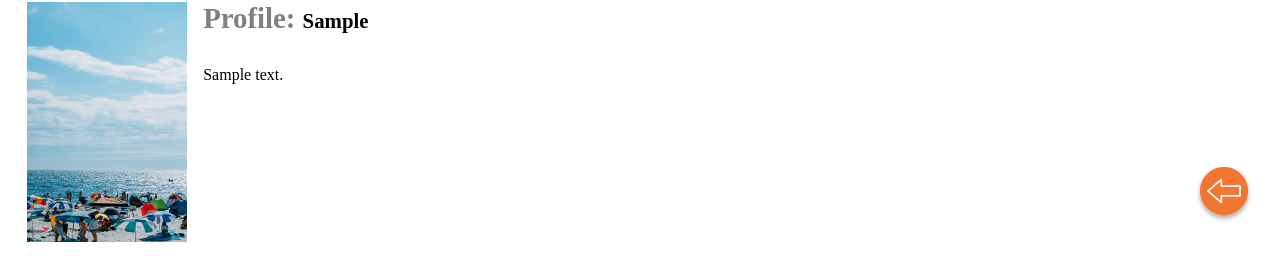
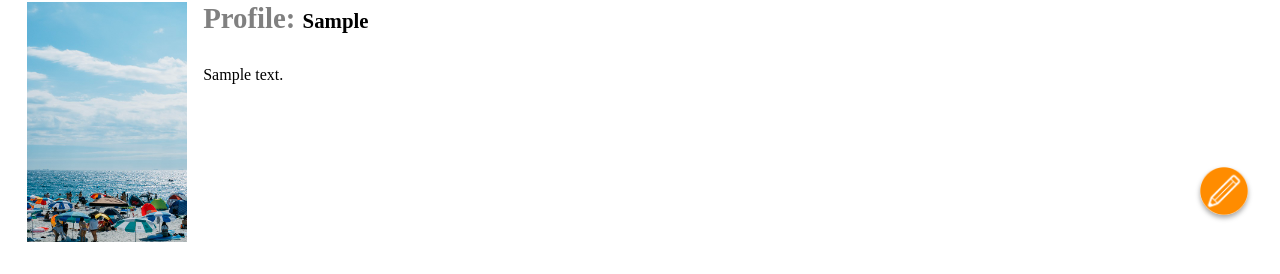
Before and after one commit to ramo798/PRACTICE-notuna, a Django app: template main/templates/main/home.html in a window 1280 px wide. Shown: the part 545-819 px from the top of the page. Run offline with Django 3.2, Linux system fonts and the light colour scheme; the template is opened without the code that fills it: values that come from a table or form of the project are taken from there, others are empty; tables that the repository leaves empty hold one stand-in row (values such as "Sample post").

Commit message:
ツイートボタンの画像リンク変更（差し替え）

```diff
--- a/main/templates/main/home.html
+++ b/main/templates/main/home.html
@@ -15,7 +15,7 @@
         <p class="form">
           <a href="{% url 'tweet' %}">
 
-            <img class="back" src="{% static 'img/back.png' %}" />
+            <img class="back" src="{% static 'img/pen.png' %}" />
           </a>
         </p>
         <div class="top">
```
